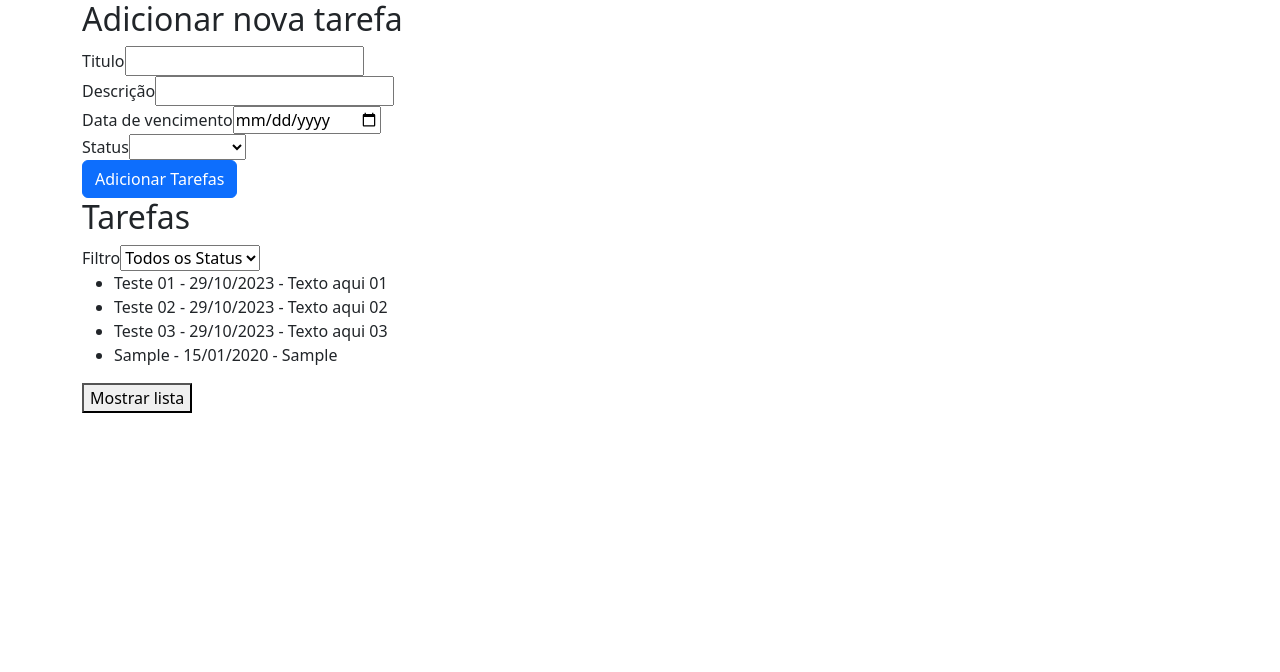
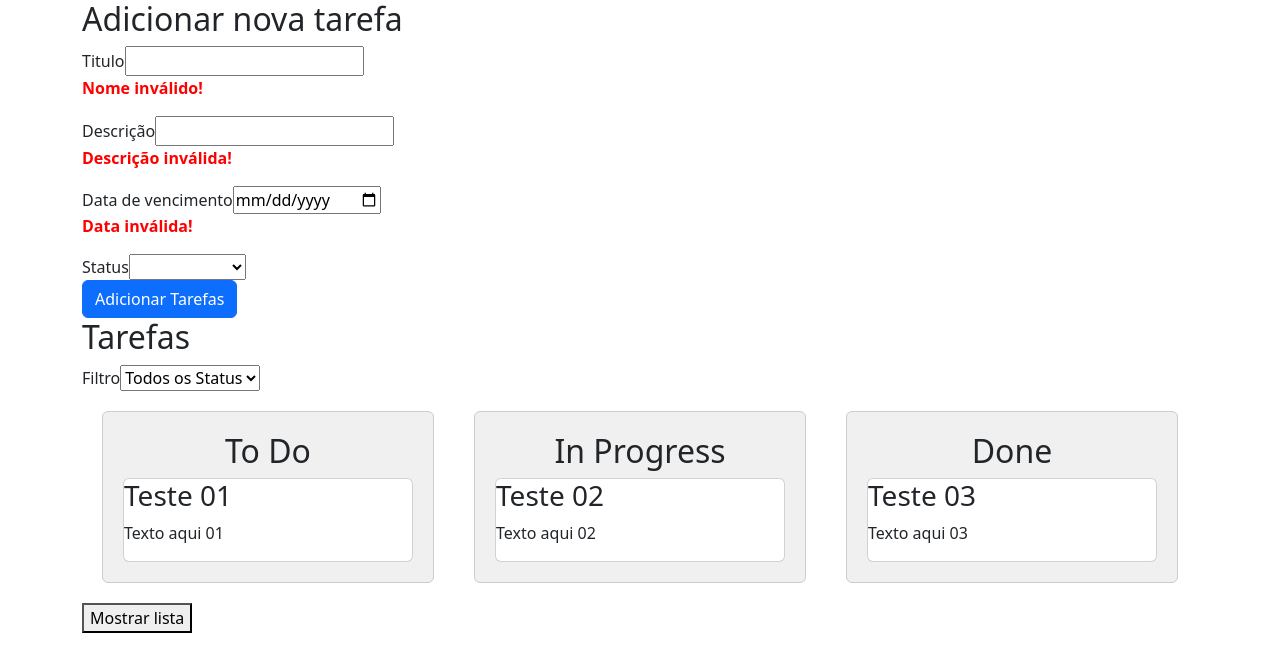
Before and after one commit to FlavioMattosDev/angularToDoList, an Angular app: page / in a window 1280 px wide. Both pictures are taken after typing "Sample", "Sample", "2020-01-15" into the empty fields and a click on the button "Adicionar Tarefas". Shown: the top 672 px of the page. Built offline with nearby package versions, Linux system fonts and the light colour scheme.

Commit message:
Aula - 7

```diff
--- a/src/app/components/task-form/task-form.component.html
+++ b/src/app/components/task-form/task-form.component.html
@@ -1,18 +1,29 @@
 <div>
   <h2>Adicionar nova tarefa</h2>
 
-  <form (ngSubmit)="submitTask()">
-    <div>
+  <form (ngSubmit)="submitTask()" #form="ngForm">
+    <div class="form-group">
       <label for="title">Titulo</label>
-      <input type="text" name="title" id="title" [(ngModel)]="newTask.title" />
+      <input type="text" name="title" id="title" [(ngModel)]="newTask.title" required minlength="3"/>
+
+      <div *ngIf="!form.controls['title']?.valid && form.controls['title']?.touched">
+        <p class="texto-invalido-red">Nome inválido!</p>
+      </div>
     </div>
     <div>
       <label for="description">Descrição</label>
-      <input type="text" name="description" id="description" [(ngModel)]="newTask.description" />
+      <input type="text" name="description" id="description" [(ngModel)]="newTask.description" required minlength="3"/>
+      <div *ngIf="!form.controls['description']?.valid && form.controls['description']?.touched">
+        <p class="texto-invalido-red">Descrição inválida!</p>
+      </div>
     </div>
     <div>
       <label for="date">Data de vencimento</label>
-      <input type="date" name="date" id="date" [(ngModel)]="newTask.date"/>
+      <input type="date" name="date" id="date" [(ngModel)]="newTask.date" required pattern="^\d{4}-\d{2}-\d{2}$"/>
+
+      <div *ngIf="!form.controls['date']?.valid && form.controls['date']?.touched">
+        <p class="texto-invalido-red">Data inválida!</p>
+      </div>
     </div>
 
     <div>
@@ -22,6 +33,10 @@
         <option value="trabalhando">Trabalhando</option>
         <option value="finalizado">Finalizado</option>
       </select>
+
+      <div *ngIf="!form.controls['status']?.valid && form.controls['status']?.touched">
+        <p>Selecione um Status!</p>
+      </div>
     </div>
 
     <button type="submit" class="btn btn-primary">Adicionar Tarefas</button>
--- a/src/app/components/task-form/task-form.component.scss
+++ b/src/app/components/task-form/task-form.component.scss
@@ -0,0 +1,4 @@
+.texto-invalido-red {
+  color: red;
+  font-weight: bold;
+}
--- a/src/app/components/task-list/task-list.component.html
+++ b/src/app/components/task-list/task-list.component.html
@@ -2,7 +2,8 @@
   <h2>Tarefas</h2>
 
   <app-task-filtro (onChangeFiltro)="handleFiltro($event)"></app-task-filtro>
-  <ul *ngIf="isVisible">
+  <!--
+    <ul *ngIf="isVisible">
     <li *ngFor="let task of tasksFiltradas">
       <div (click)="selectedTask(task)">
         {{ task.title }} - {{ task.date | date : "dd/MM/yyyy" }} -
@@ -10,6 +11,21 @@
       </div>
     </li>
   </ul>
+  -->
+
+  <div class="kanban-board">
+    <div class="column" *ngFor="let column of columns">
+      <h2>{{ column.name }}</h2>
+      <ng-container *ngFor="let item of tasksFiltradas">
+        <ng-container *ngIf="item.status === column.id">
+          <div class="card">
+            <h3>{{ item.title }}</h3>
+            <p>{{ item.description }}</p>
+          </div>
+        </ng-container>
+      </ng-container>
+    </div>
+  </div>
 
   <button (click)="mostrarLista()">Mostrar lista</button>
 </div>
--- a/src/app/components/task-list/task-list.component.scss
+++ b/src/app/components/task-list/task-list.component.scss
@@ -0,0 +1,17 @@
+.kanban-board {
+  display: flex;
+  justify-content: space-around;
+}
+
+.column {
+  flex: 1;
+  margin: 20px;
+  padding: 20px;
+  border: 1px solid #ccc;
+  border-radius: 6px;
+  background-color: #f0f0f0;
+}
+
+.column h2{
+  text-align: center ;
+}
--- a/src/app/components/task-list/task-list.component.ts
+++ b/src/app/components/task-list/task-list.component.ts
@@ -9,6 +9,12 @@ import { Task } from 'src/app/models/task.model';
 export class TaskListComponent implements OnInit {
   name = 'teste';
   isVisible = true;
+
+  columns = [
+    {name: 'To Do', id: 'toDo'},
+    {name: 'In Progress', id: 'trabalhando'},
+    {name: 'Done', id: 'finalizado'},
+  ]
 
   @Input() tasks: Task[] = [];
   @Output() handleTask = new EventEmitter();
```
Also changed, not shown: 1 other file (tests, documents, lock files or other folders).
